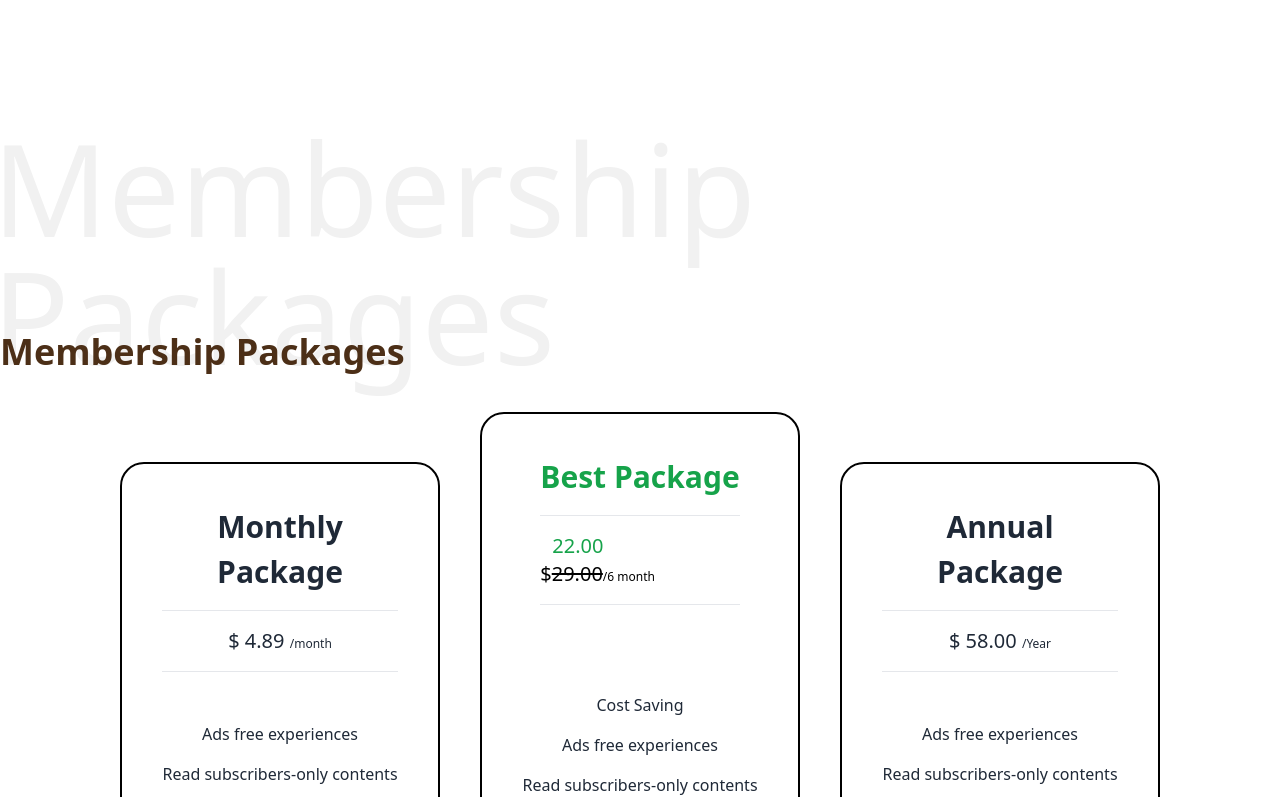
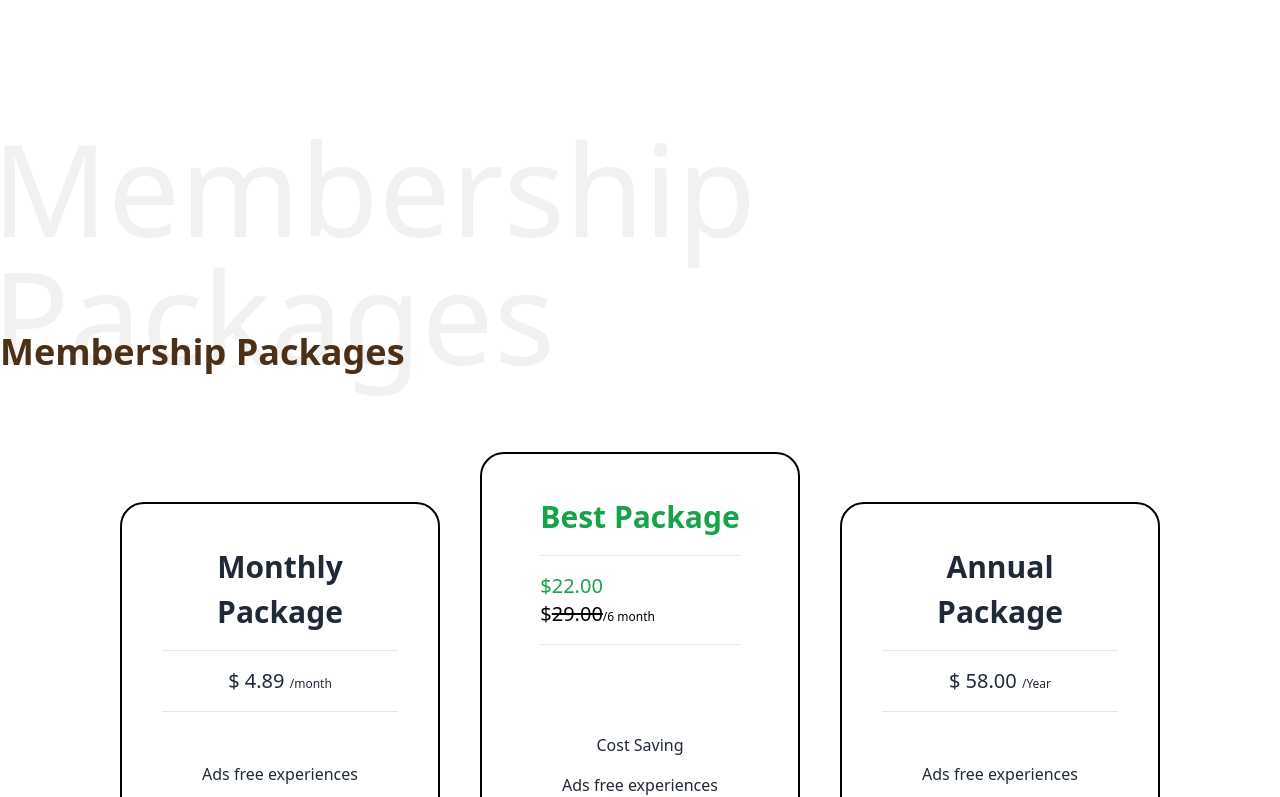
Before and after one commit to arefin22/EchoScript, a Next.js app in the folder FrontEnd/: page /packages in a window 1280 px wide. Shown: the part 432-1229 px from the top of the page. Built offline with nearby package versions, Linux system fonts and the light colour scheme; no server answers.

Commit message:
[Feature Implementation](Payment section added)

```diff
--- a/FrontEnd/src/app/packages/page.js
+++ b/FrontEnd/src/app/packages/page.js
@@ -9,7 +9,9 @@ const page = () => {
     <div>
       <Navbar />
       <div className="container mx-auto py-32">
-        <Title title="Membership Packages" />
+        <div className="mb-10">
+          <Title title="Membership Packages" />
+        </div>
         <Payment />
       </div>
       <Footer />
--- a/FrontEnd/src/components/Payment/Payment.js
+++ b/FrontEnd/src/components/Payment/Payment.js
@@ -32,7 +32,7 @@ const Payment = () => {
           <h2>Best Package</h2>
           <hr />
           <div className="text-left">
-            <p className="text-xl pl-3 text-green-600">22.00</p>
+            <p className="text-xl text-green-600">$22.00</p>
             <p className="text-xl text-black">
               $<del>29.00</del>
               <span className="text-xs">/6 month</span>
```
